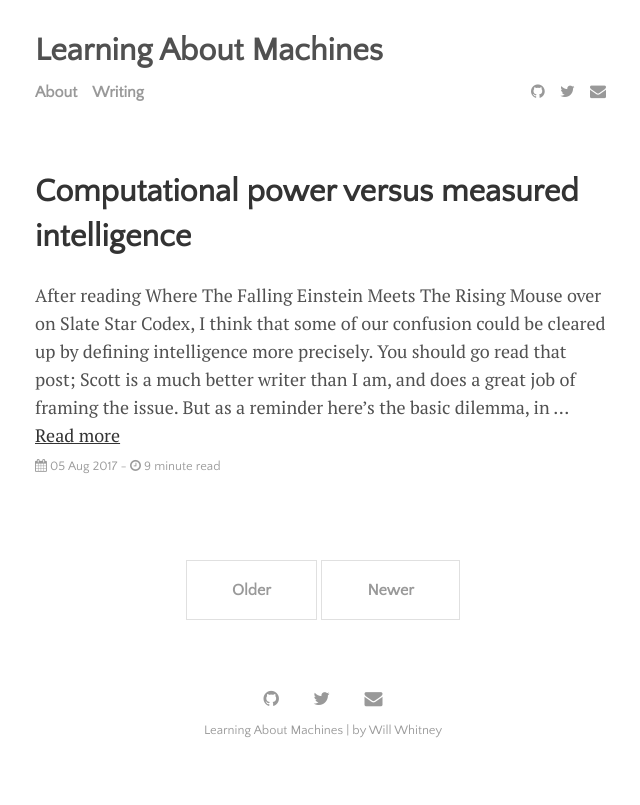
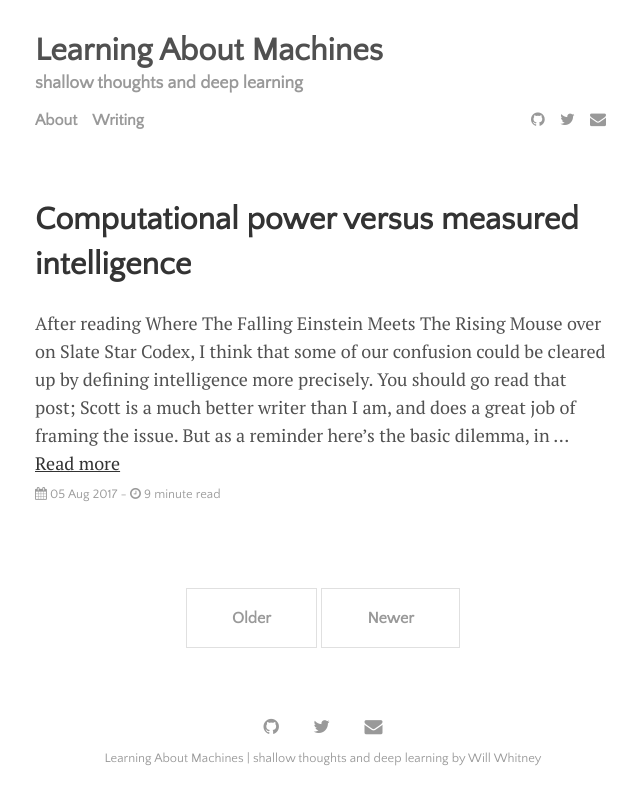
Before and after one commit to willwhitney/willwhitney.github.io, a Jekyll site: the page built from index.html, in a window 1280 px wide. Shown: the top 805 px of the page, without its empty margins (317-957 px from the left). Built offline with Jekyll 4.4.1, drawn with Linux system fonts in a browser that asks for light colours; nearby versions of some CDN libraries; the list of posts is cut into pages by our own code.

Commit message:
add tagline

```diff
--- a/_data/settings.yml
+++ b/_data/settings.yml
@@ -1,5 +1,5 @@
 title:  Learning About Machines
-# tagline:  a minimalist Jekyll theme
+tagline:  shallow thoughts and deep learning
 author:
   name: 'Will Whitney'
   twitter:  wfwhitney
--- a/_includes/header.html
+++ b/_includes/header.html
@@ -1,6 +1,7 @@
 <header class="masthead">
   <h3 class="masthead-title">
     <a href="/">{{ site.data.settings.title }}</a>
+    <br />
     <small class="masthead-subtitle">{{ site.data.settings.tagline }}</small>
     {% include menu.html %}
   </h3>
```
